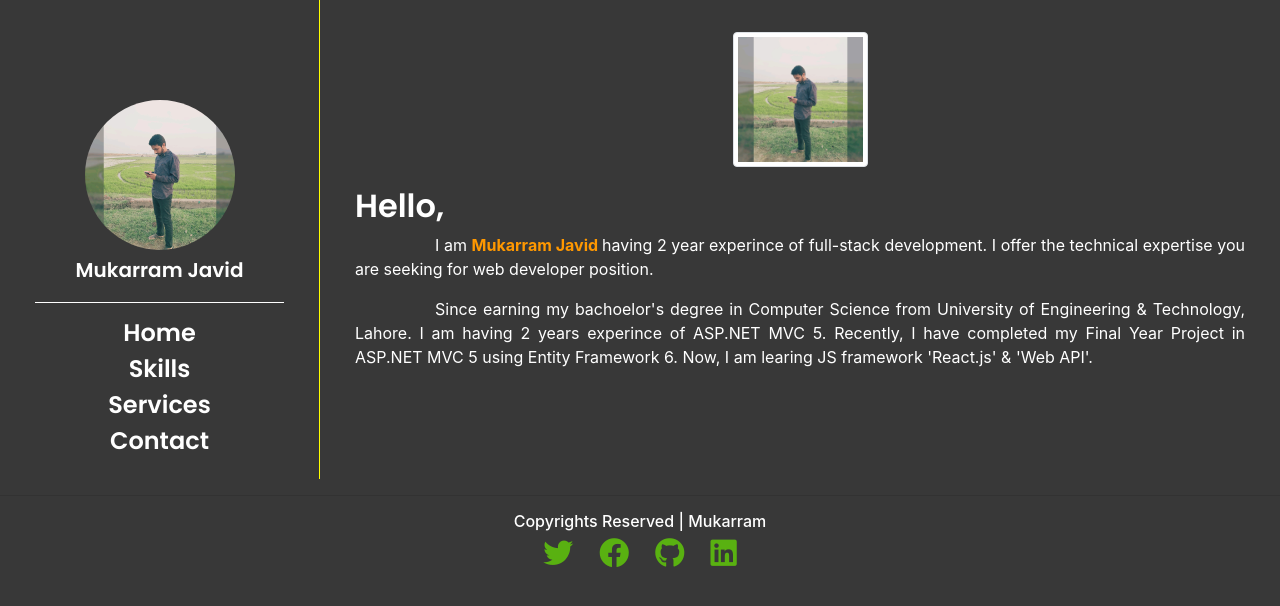
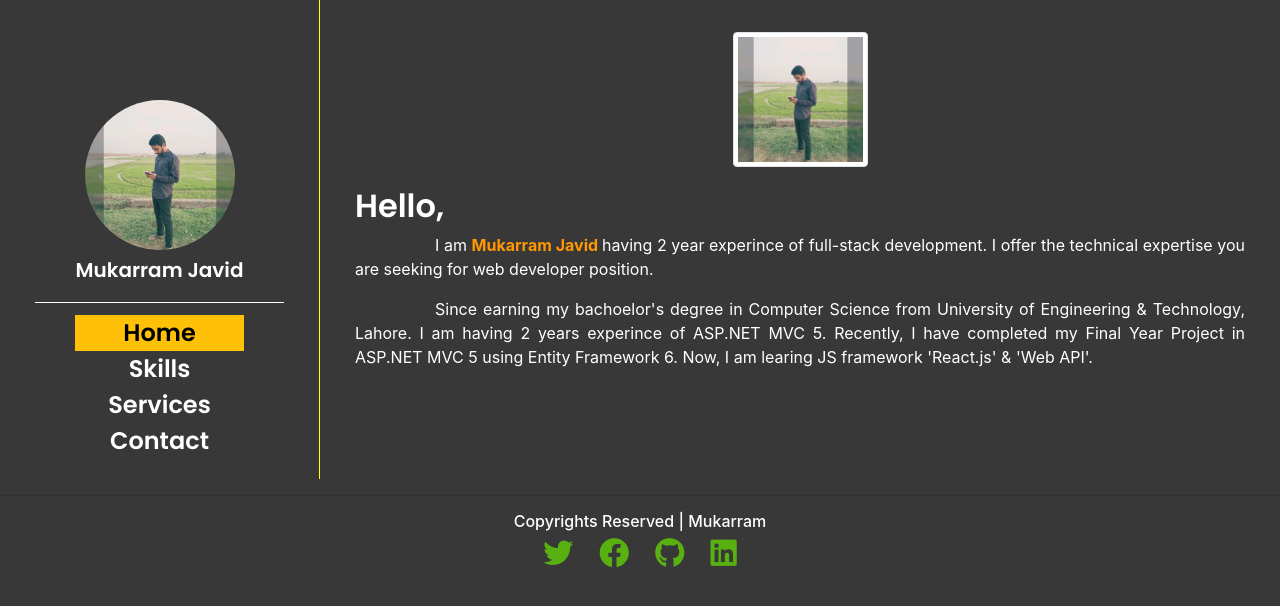
Before and after one commit to mukarramjavid/mukarram_portfolio, a React (Create React App) app: page / in a window 1280 px wide. Shown: the top 606 px of the page. Built offline with nearby package versions, Linux system fonts and the light colour scheme.

Commit message:
Update Sidebar.js

```diff
--- a/src/Components/Sidebar.js
+++ b/src/Components/Sidebar.js
@@ -1,6 +1,6 @@
 import React from "react";
 import { Card } from "react-bootstrap";
-import { Link } from "react-router-dom";
+import { NavLink } from "react-router-dom";
 
 const Sidebar = () => {
   return (
@@ -12,21 +12,41 @@ const Sidebar = () => {
             Mukarram Javid
           </Card.Title>
           <Card.Text className="btns">
-            <Link to="/" className="color">
+            <NavLink
+              exact
+              to="/"
+              className="color"
+              activeClassName="main-nav-active"
+            >
               Home
-            </Link>
+            </NavLink>
             <br />
-            <Link to="/skills" className="color">
+            <NavLink
+              exact
+              to="/Skills"
+              className="color"
+              activeClassName="main-nav-active"
+            >
               Skills
-            </Link>
+            </NavLink>
             <br />
-            <Link to="/services" className="color">
+            <NavLink
+              exact
+              to="/Services"
+              className="color"
+              activeClassName="main-nav-active"
+            >
               Services
-            </Link>
+            </NavLink>
             <br />
-            <Link to="/contact" className="color">
+            <NavLink
+              exact
+              to="/Contact"
+              className="color"
+              activeClassName="main-nav-active"
+            >
               Contact
-            </Link>
+            </NavLink>
           </Card.Text>
         </Card.Body>
       </Card>
```
